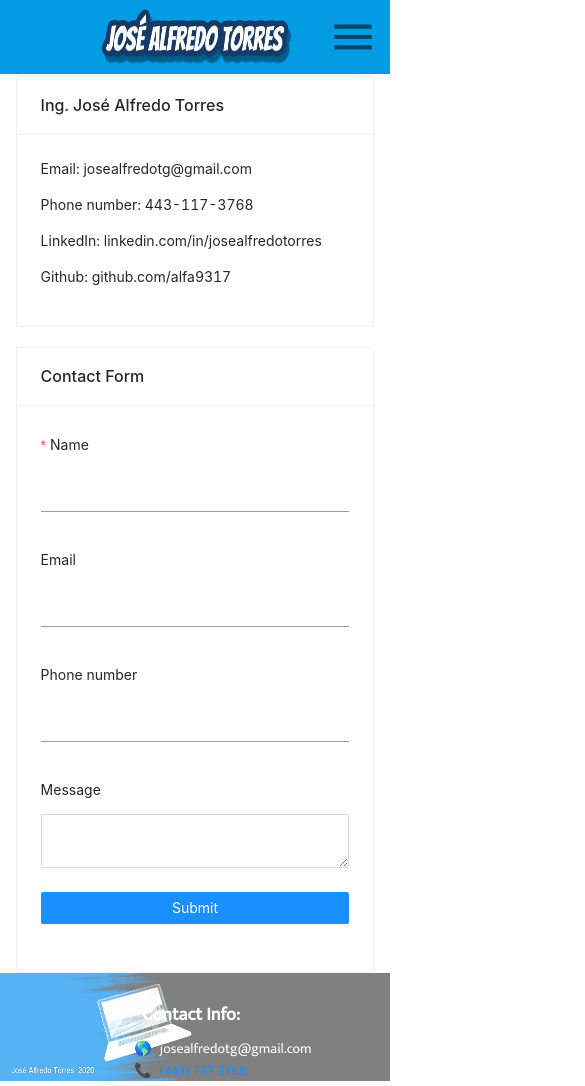
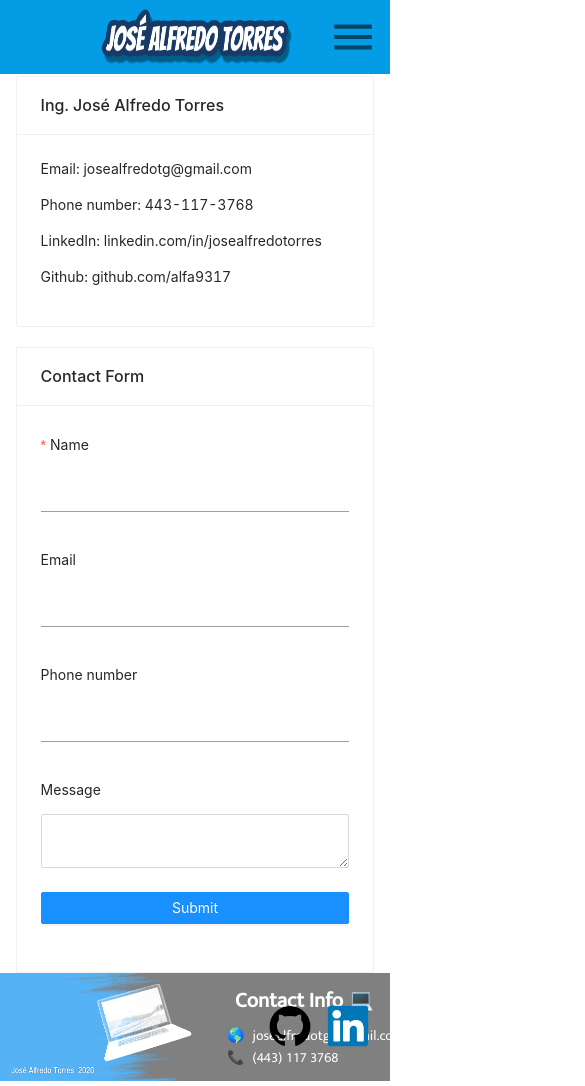
Before and after one commit to alfa9317/jatg-portfolio, a React (Create React App) app: page /contact in a window 390 px wide. Shown: the top 1086 px of the page, 585 px wide, since content can reach past the window. Built offline with nearby package versions, Linux system fonts and the light colour scheme; a web font is replaced by a local one.

Commit message:
Footbar icons and links, responsiveness and content modifications

```diff
--- a/src/components/ui/Footer.js
+++ b/src/components/ui/Footer.js
@@ -3,6 +3,8 @@ import {makeStyles} from '@material-ui/core/styles';
 import Grid from '@material-ui/core/Grid';
 
 import footerAdornment from '../../assets/images/Footer_Adornment_2.png';
+import linkedin from '../../assets/images/linkedin.png';
+import github from '../../assets/images/github.png';
 
 const useStyles = makeStyles(theme => ({
     footer: {
@@ -12,10 +14,10 @@ const useStyles = makeStyles(theme => ({
         position: 'relative '
     },
     adornment: {
-        width: '25em',
+        width: '19em',
         verticalAlign: 'bottom',
         [theme.breakpoints.down('md')]: {
-            width: '21em'
+            width: '17em'
         },
         [theme.breakpoints.down('xs')]: {
             width: '15em'
@@ -23,18 +25,34 @@ const useStyles = makeStyles(theme => ({
     },
     mainContainer: {
         position: 'absolute',
-        margin: '2em'
+        marginTop: '22px',
+        marginLeft: '320px',
+        [theme.breakpoints.down('md')]: {
+            marginLeft: '260px'
+        },
+        [theme.breakpoints.down('xs')]: {
+            marginLeft: '235px',
+            marginTop: '11px'
+        }
     },
     titleText: {
         color: 'white',
         fontFamily: 'Mukta',
-        fontSize: '1.3rem',
+        fontSize: '1.5rem',
         fontWeight: 'bold'
     },
     text: {
         color: 'white',
         fontFamily: 'Mukta',
         fontSize: '1rem'
+    },
+    iconImage: {
+        width: '3rem'
+    },
+    socialContainer: {
+        position: 'absolute',
+        marginTop: '-6em',
+        right: '1.5em'
     }
 }))
 
@@ -43,11 +61,11 @@ export default function Footer(){
 
     return (
         <footer className={classes.footer}>
-            <Grid container justify='center' className={classes.mainContainer}>
+            <Grid container justify='flex-start' alignItems='flex-start' className={classes.mainContainer}>
                 <Grid item>
                     <Grid container direction='column' spacing={2}>
                         <Grid item className={classes.titleText}>
-                            Contact Info:
+                            Contact Info <span role='img' aria-label="Email">💻</span>
                         </Grid>
                         <Grid container direction='column'>
                             <Grid container direction='row' spacing={1}>
@@ -63,7 +81,7 @@ export default function Footer(){
                                     <span role='img' aria-label="Phone number">📞</span>
                                 </Grid>
                                 <Grid item className={classes.text}>
-                                <a href="4431173768">(443) 117 3768</a>
+                                    (443) 117 3768
                                 </Grid>
                             </Grid>
                         </Grid>
@@ -71,6 +89,14 @@ export default function Footer(){
                 </Grid>
             </Grid>
             <img alt='footbar decoration' src={footerAdornment} className={classes.adornment}/>
+            <Grid container justify='flex-end' spacing={2} className={classes.socialContainer}>
+                <Grid item component={'a'} href='https://github.com/alfa9317' rel='noopener noreferrer' target='_blank'>
+                    <img alt='github logo' src={github} className={classes.iconImage}/>
+                </Grid>
+                <Grid item component={'a'} href='https://www.linkedin.com/in/josealfredotorres/' rel='noopener noreferrer' target='_blank'>
+                    <img alt='linkedin logo' src={linkedin} className={classes.iconImage}/>
+                </Grid>
+            </Grid>
          </footer>
     );
 
```
Also changed, not shown: src/assets/images/github.png (added), src/assets/images/linkedin.png (added).
